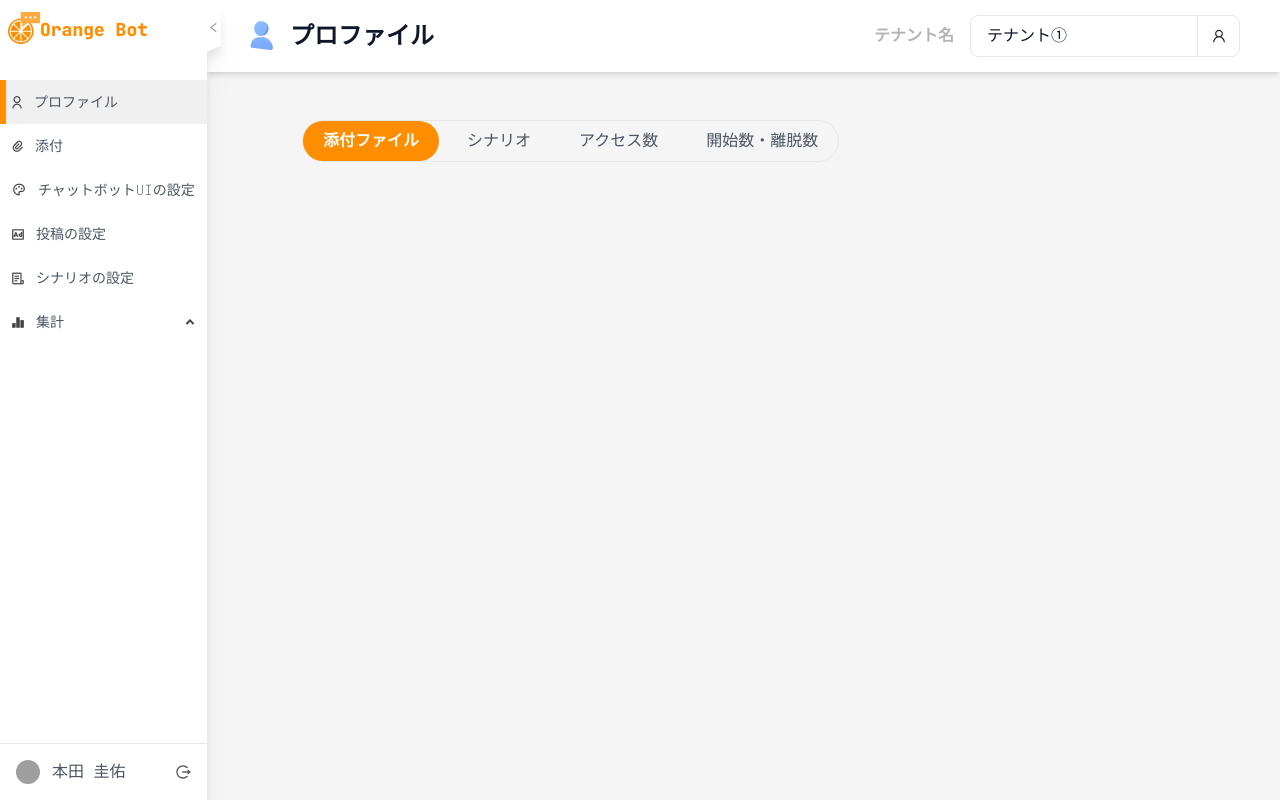
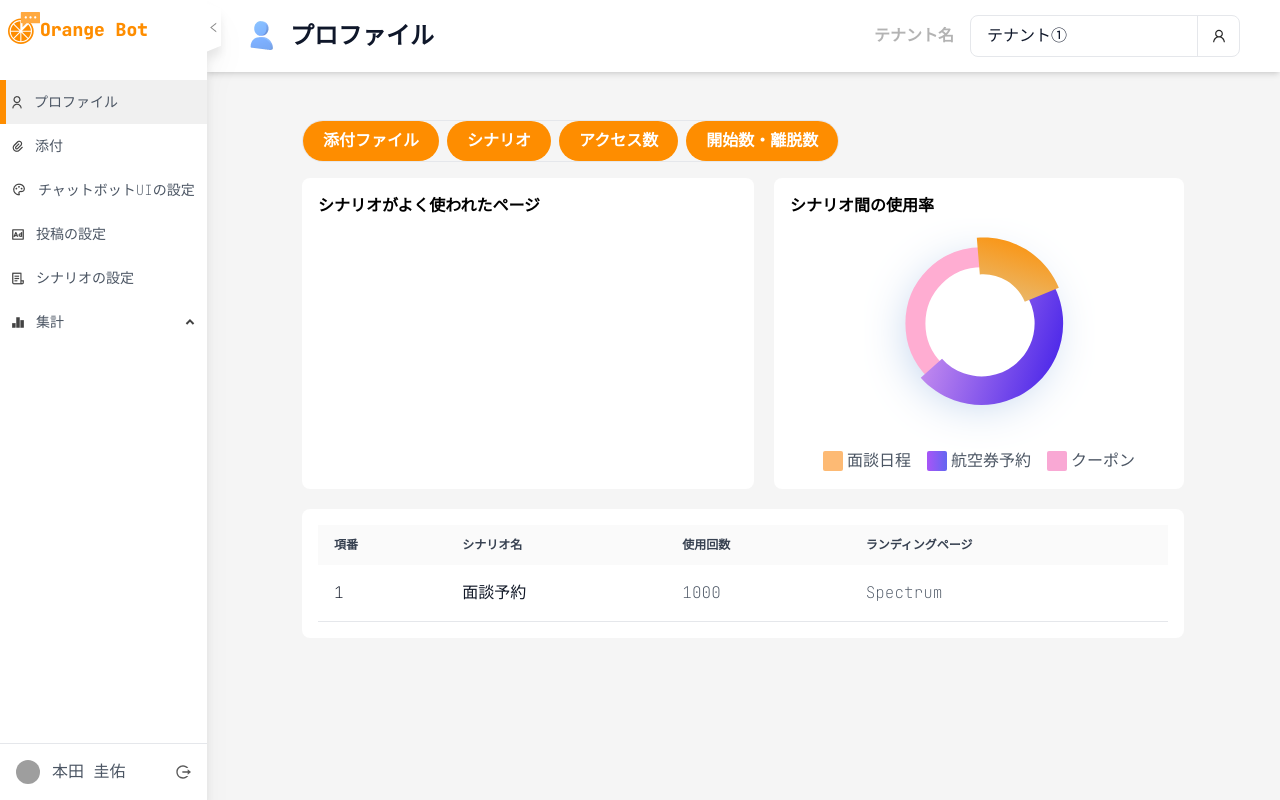
Before and after one commit to nguyentinhdn0507/orangebot, a React (Vite) app: page /chart/graph in a window 1280 px wide. Built offline with nearby package versions, Linux system fonts and the light colour scheme; grey boxes are pictures that could not be loaded.

Commit message:
last update 10/5

```diff
--- a/src/components/layout/Header.jsx
+++ b/src/components/layout/Header.jsx
@@ -1,7 +1,7 @@
 import React from "react";
 
 const Header = ({ textHeader }) => {
-  console.log("textHeader", textHeader);
+  // console.log("textHeader", textHeader);
   return (
     <>
       <header className=" w-full  bg-white shadow-md  ">
--- a/src/components/pages/Graph.jsx
+++ b/src/components/pages/Graph.jsx
@@ -1,22 +1,35 @@
-import React from "react";
+import React, { useState } from "react";
 import InputCheckbox from "../form-control/InputCheckbox";
+import ScenarioChart from "./ScenarioChart";
 
 const Graph = () => {
+  const titleGraph = [
+    { id: 1, title: "添付ファイル" },
+    { id: 2, title: "シナリオ" },
+    { id: 3, title: "アクセス数" },
+    { id: 4, title: "開始数・離脱数" },
+    // "シナリオ",
+    // "アクセス数",
+    // "開始数・離脱数",
+  ];
+  // const [activeItem, setActiveItem] = useState(true);
   return (
     <div>
       <div className="px-4">
         <div className="flex items-center justify-between">
           <div className="flex gap-x-2 items-center border text-colorTextMenuChart bg-colorMenuChart rounded-full">
-            <span className="bg-bgOrange text-white font-semibold py-2 px-5 rounded-full">
-              添付ファイル
-            </span>
-            <span className="  py-2 px-5 rounded-full">シナリオ</span>
-            <span className="py-2 px-5">アクセス数</span>
-            <span className="py-2 px-5">開始数・離脱数</span>
+            {titleGraph.map((item) => (
+              <span
+                key={item.id}
+                className="bg-bgOrange text-white font-bold cursor-pointer py-2 px-5 rounded-full"
+              >
+                {item.title}
+              </span>
+            ))}
           </div>
         </div>
+        <ScenarioChart></ScenarioChart>
       </div>
-
     </div>
   );
 };
--- a/src/components/pages/TotalChart.jsx
+++ b/src/components/pages/TotalChart.jsx
@@ -3,10 +3,7 @@ import { Outlet } from "react-router";
 
 const TotalChart = () => {
   return (
-    <div className="px-10 ">
-      {/* <Scenario></Scenario> */}
-      {/* <Graph></Graph>
-      <ScenarioChart></ScenarioChart> */}
+    <div className="px-10">
       <Outlet></Outlet>
     </div>
   );
--- a/src/components/sidebar/SideBar.jsx
+++ b/src/components/sidebar/SideBar.jsx
@@ -156,7 +156,7 @@ const SideBar = ({ onChangeHeader, onToggleSlideBar }) => {
                 <nav className="">
                   {console.log("item.subMenu", item.subMenu)}
                   {item.subMenu.map((subItem) => (
-                    <NavLink to={subItem.path}>
+                    <NavLink to={subItem.path} key={subItem.titleLink}>
                       <div className="flex items-center gap-x-3 text-sm p-3 relative">
                         <div className="absolute h-full w-[6px] bg-bgOrange left-0 z-10"></div>
                         <img src={subItem.icon} alt="" className="ml-5" />
```
